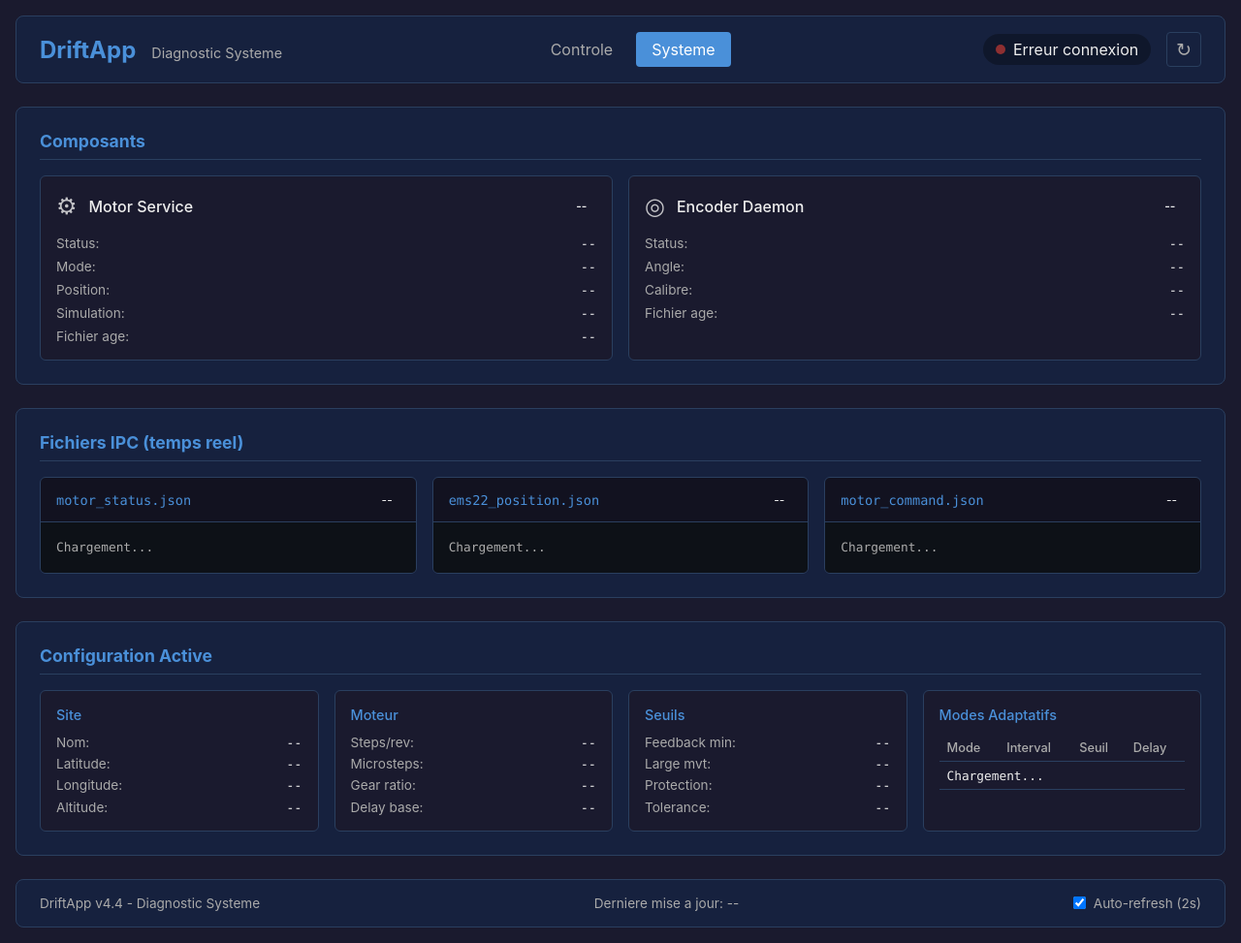
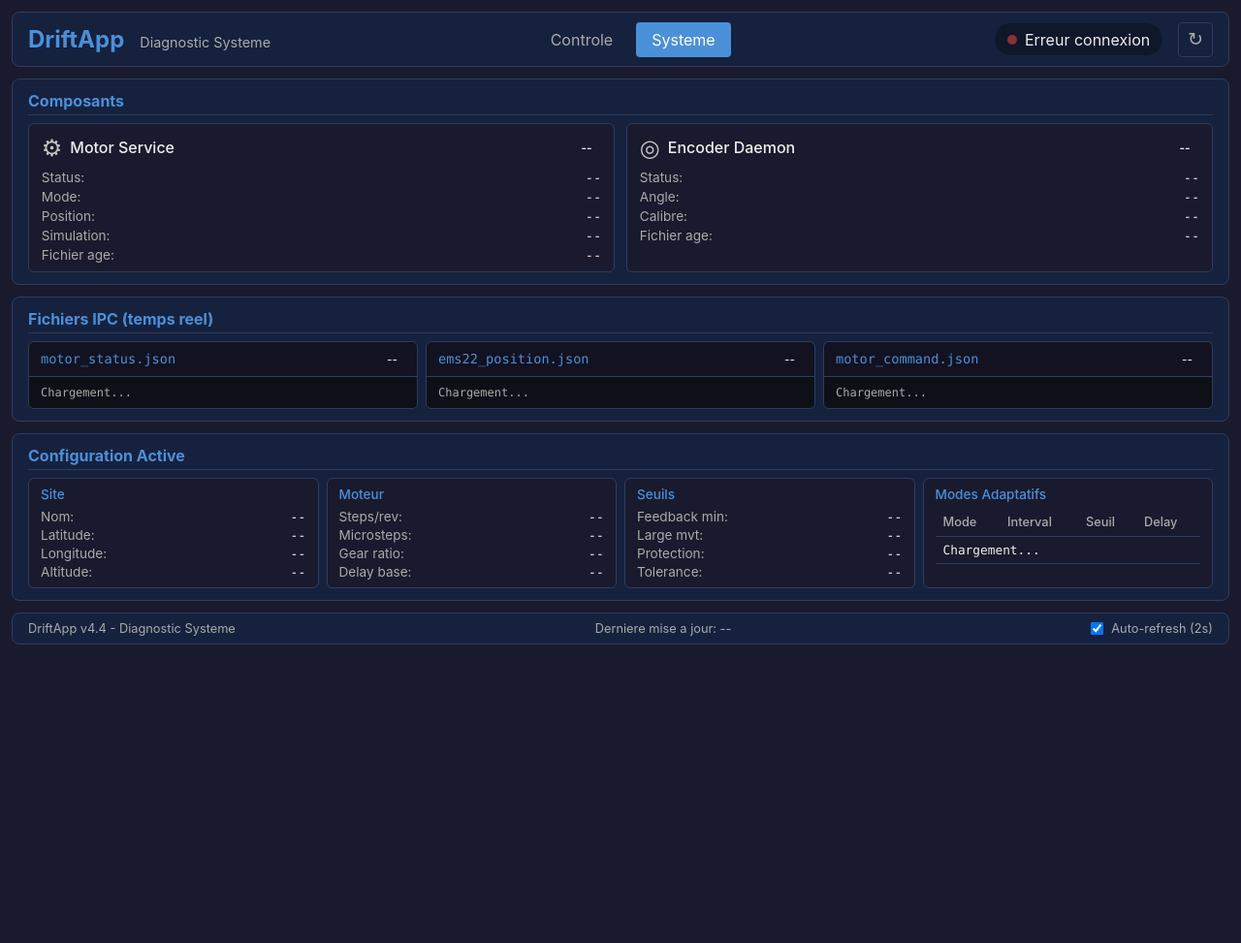
Before and after one commit to jpokinter87/DriftApp-Web, a Django app: page /api/health/system/ in a window 1280 px wide. Shown: the whole page at 97% size. After the commit the page ends 665 px from the top, so only its background shows below. Run offline with Django 4.2, Linux system fonts and the light colour scheme.

Commit message:
UI: Make diagnostic page more compact to avoid scrolling
Reduced padding, margins and max-heights throughout the system
diagnostic page:
- Container padding: 1rem → 0.75rem
- Header padding: 1rem → 0.6rem
- Section padding: 1.5rem → 0.75rem
- IPC content max-height: 200px → 100px
- Various gaps reduced from 1rem to 0.5rem
- Smaller font sizes for code and config sections

🤖 Generated with [Claude Code](https://claude.com/claude-code)

Co-Authored-By: Claude Opus 4.5 <noreply@anthropic.com>

```diff
--- a/web/static/css/system.css
+++ b/web/static/css/system.css
@@ -34,7 +34,7 @@ body {
 .container {
     max-width: 1400px;
     margin: 0 auto;
-    padding: 1rem;
+    padding: 0.75rem;
 }
 
 /* ============================================
@@ -45,10 +45,10 @@ body {
     display: flex;
     align-items: center;
     justify-content: space-between;
-    padding: 1rem 1.5rem;
+    padding: 0.6rem 1rem;
     background: var(--bg-card);
     border-radius: 8px;
-    margin-bottom: 1.5rem;
+    margin-bottom: 0.75rem;
     border: 1px solid var(--border-color);
 }
 
@@ -165,16 +165,16 @@ body {
 .section {
     background: var(--bg-card);
     border-radius: 8px;
-    padding: 1.5rem;
-    margin-bottom: 1.5rem;
+    padding: 0.75rem 1rem;
+    margin-bottom: 0.75rem;
     border: 1px solid var(--border-color);
 }
 
 .section h2 {
-    font-size: 1.1rem;
+    font-size: 1rem;
     color: var(--accent-blue);
-    margin-bottom: 1rem;
-    padding-bottom: 0.5rem;
+    margin-bottom: 0.5rem;
+    padding-bottom: 0.25rem;
     border-bottom: 1px solid var(--border-color);
 }
 
@@ -184,14 +184,14 @@ body {
 
 .components-grid {
     display: grid;
-    grid-template-columns: repeat(auto-fit, minmax(300px, 1fr));
-    gap: 1rem;
+    grid-template-columns: repeat(auto-fit, minmax(280px, 1fr));
+    gap: 0.75rem;
 }
 
 .component-card {
     background: var(--bg-dark);
     border-radius: 6px;
-    padding: 1rem;
+    padding: 0.6rem 0.8rem;
     border: 1px solid var(--border-color);
     transition: border-color 0.2s;
 }
@@ -211,8 +211,8 @@ body {
 .component-header {
     display: flex;
     align-items: center;
-    gap: 0.75rem;
-    margin-bottom: 1rem;
+    gap: 0.5rem;
+    margin-bottom: 0.5rem;
 }
 
 .component-icon {
@@ -252,7 +252,7 @@ body {
 .component-details {
     display: flex;
     flex-direction: column;
-    gap: 0.5rem;
+    gap: 0.25rem;
 }
 
 .detail-row {
@@ -276,8 +276,8 @@ body {
 
 .ipc-grid {
     display: grid;
-    grid-template-columns: repeat(auto-fit, minmax(350px, 1fr));
-    gap: 1rem;
+    grid-template-columns: repeat(auto-fit, minmax(300px, 1fr));
+    gap: 0.5rem;
 }
 
 .ipc-card {
@@ -291,7 +291,7 @@ body {
     display: flex;
     justify-content: space-between;
     align-items: center;
-    padding: 0.75rem 1rem;
+    padding: 0.4rem 0.75rem;
     background: rgba(0,0,0,0.3);
     border-bottom: 1px solid var(--border-color);
 }
@@ -324,15 +324,15 @@ body {
 }
 
 .ipc-content {
-    padding: 1rem;
+    padding: 0.5rem 0.75rem;
     margin: 0;
     font-family: 'Monaco', 'Consolas', monospace;
-    font-size: 0.8rem;
-    line-height: 1.5;
+    font-size: 0.75rem;
+    line-height: 1.4;
     background: var(--code-bg);
     color: var(--text-secondary);
     overflow-x: auto;
-    max-height: 200px;
+    max-height: 100px;
     overflow-y: auto;
     white-space: pre-wrap;
     word-break: break-all;
@@ -344,28 +344,28 @@ body {
 
 .config-grid {
     display: grid;
-    grid-template-columns: repeat(auto-fit, minmax(250px, 1fr));
-    gap: 1rem;
+    grid-template-columns: repeat(auto-fit, minmax(200px, 1fr));
+    gap: 0.5rem;
 }
 
 .config-card {
     background: var(--bg-dark);
     border-radius: 6px;
-    padding: 1rem;
+    padding: 0.5rem 0.75rem;
     border: 1px solid var(--border-color);
 }
 
 .config-card h3 {
-    font-size: 0.9rem;
+    font-size: 0.85rem;
     color: var(--accent-blue);
-    margin-bottom: 0.75rem;
+    margin-bottom: 0.4rem;
     font-weight: 500;
 }
 
 .config-content {
     display: flex;
     flex-direction: column;
-    gap: 0.4rem;
+    gap: 0.2rem;
 }
 
 .modes-table {
@@ -398,11 +398,11 @@ body {
     display: flex;
     justify-content: space-between;
     align-items: center;
-    padding: 1rem 1.5rem;
+    padding: 0.5rem 1rem;
     background: var(--bg-card);
     border-radius: 8px;
     border: 1px solid var(--border-color);
-    font-size: 0.85rem;
+    font-size: 0.8rem;
     color: var(--text-secondary);
 }
 
```
